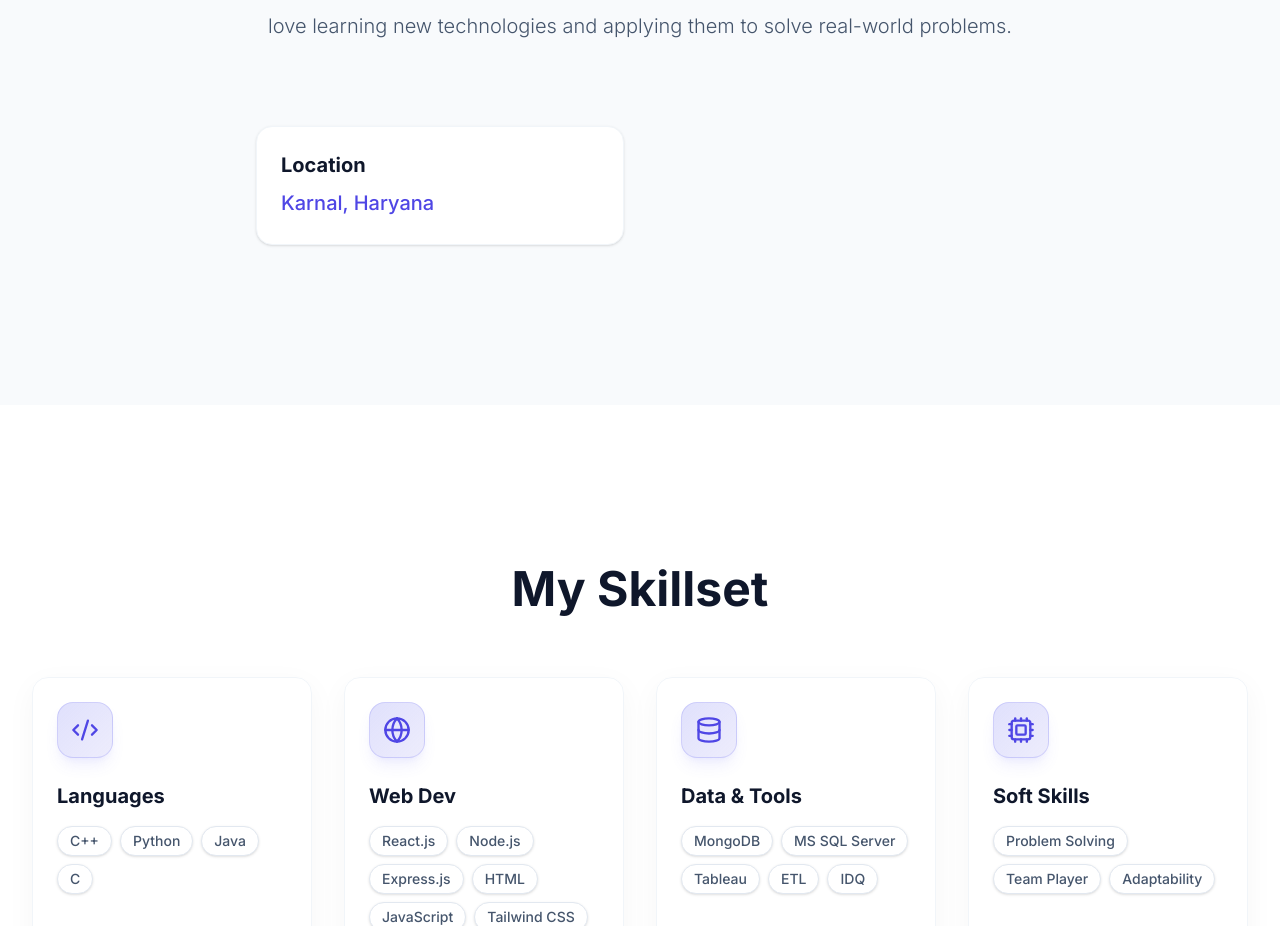
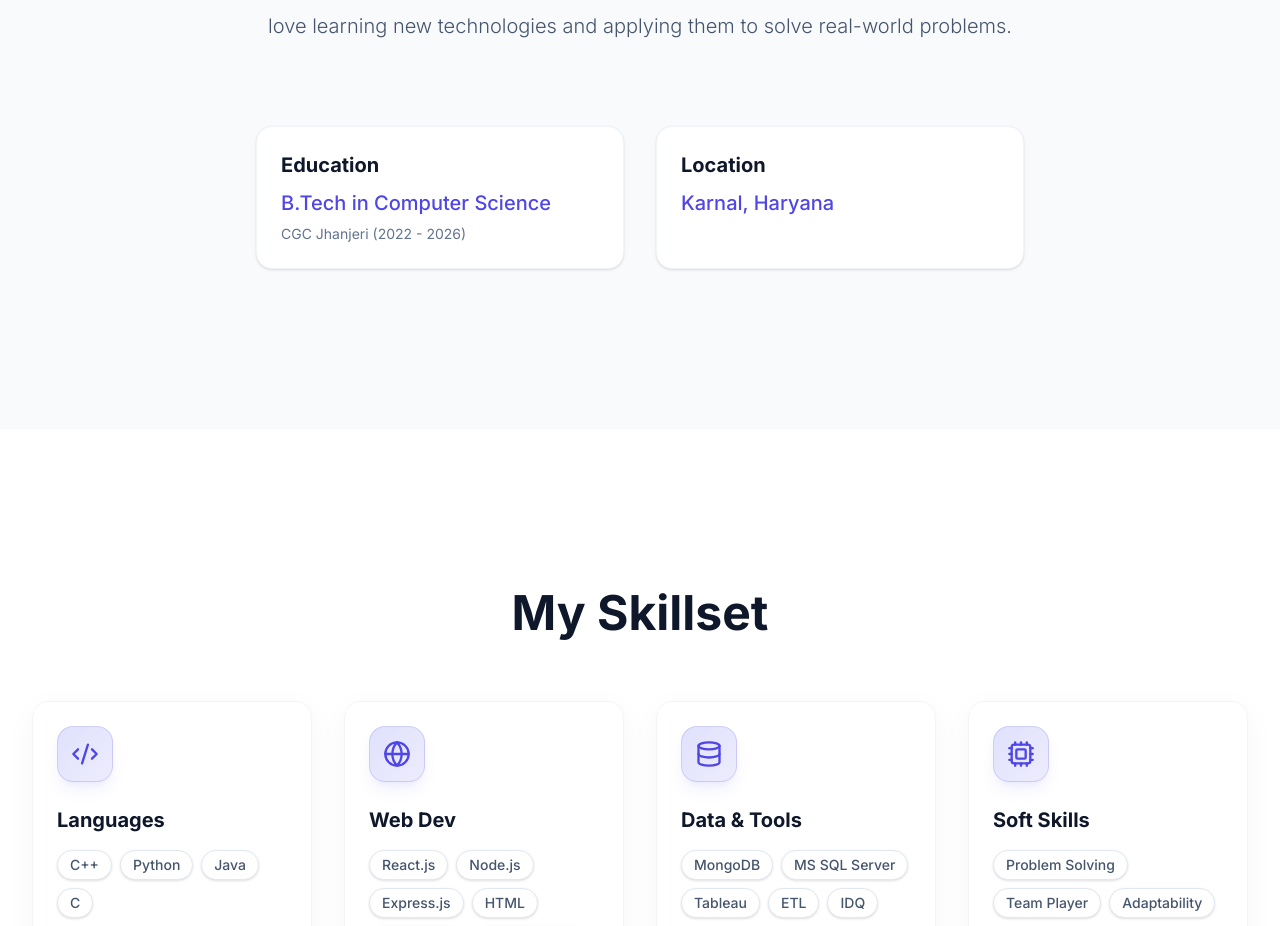
Before and after one commit to ANIL0023/portfolio, a React (Vite) app: page / in a window 1280 px wide. Shown: the part 1162-2088 px from the top of the page. Built offline with nearby package versions, Linux system fonts and the light colour scheme.

Commit message:
UI: Restore Education info within About section

```diff
--- a/src/components/About.jsx
+++ b/src/components/About.jsx
@@ -21,6 +21,11 @@ const About = () => {
                             <p className="max-w-3xl mx-auto font-light leading-loose">{portfolioData.about}</p>
                             <div className="grid grid-cols-1 sm:grid-cols-2 gap-8 pt-12 max-w-3xl mx-auto text-left">
                                 <div className="p-6 rounded-2xl bg-white dark:bg-slate-800 shadow-sm border border-slate-100 dark:border-slate-700">
+                                    <h4 className="font-bold text-slate-900 dark:text-white mb-2 text-xl font-display">Education</h4>
+                                    <p className="text-primary-600 dark:text-primary-400 font-medium">B.Tech in Computer Science</p>
+                                    <p className="text-slate-500 dark:text-slate-500 text-sm mt-1">CGC Jhanjeri (2022 - 2026)</p>
+                                </div>
+                                <div className="p-6 rounded-2xl bg-white dark:bg-slate-800 shadow-sm border border-slate-100 dark:border-slate-700">
                                     <h4 className="font-bold text-slate-900 dark:text-white mb-2 text-xl font-display">Location</h4>
                                     <a
                                         href={`https://www.google.com/maps/search/?api=1&query=${encodeURIComponent(portfolioData.location)}`}
```
